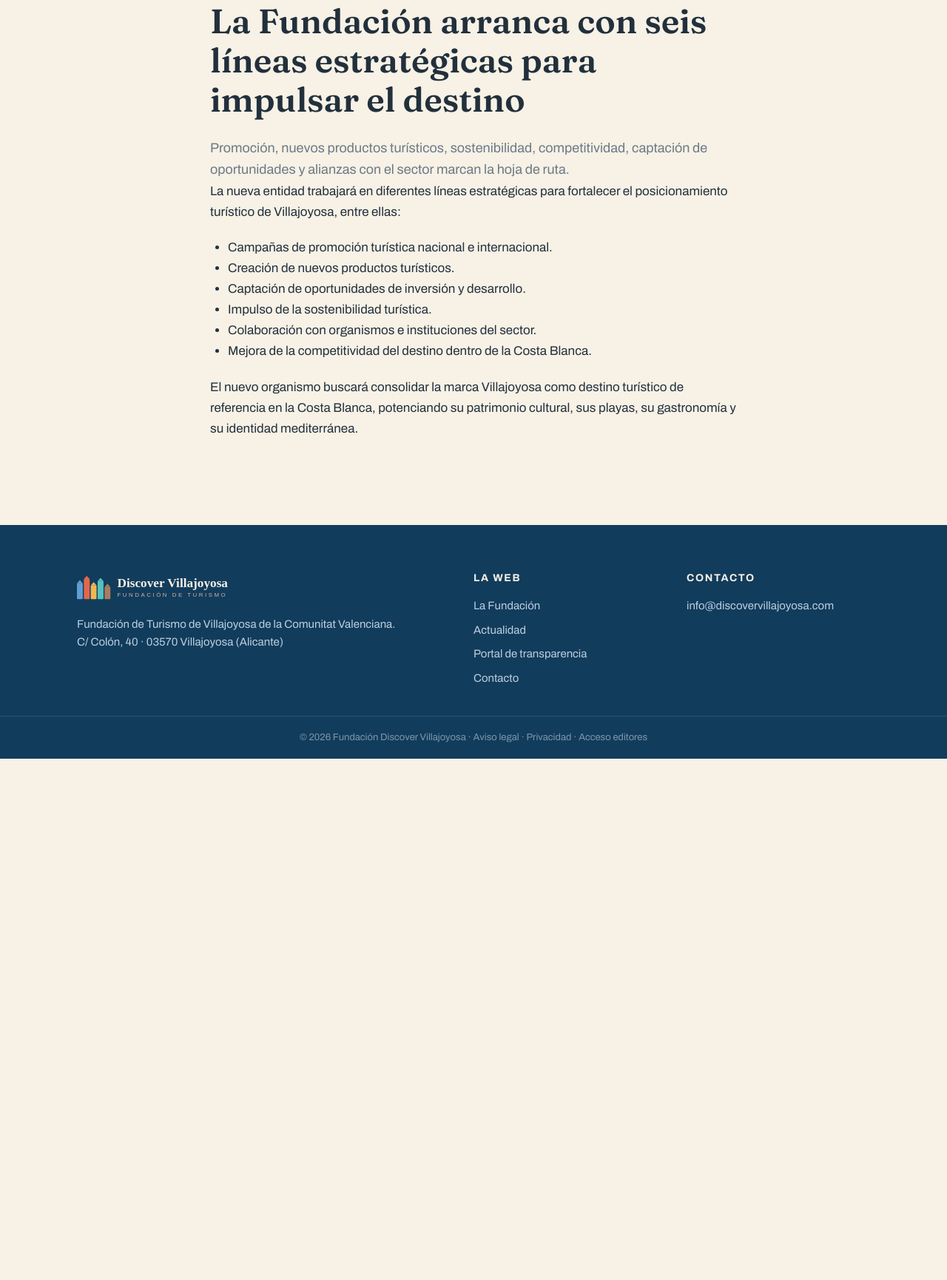
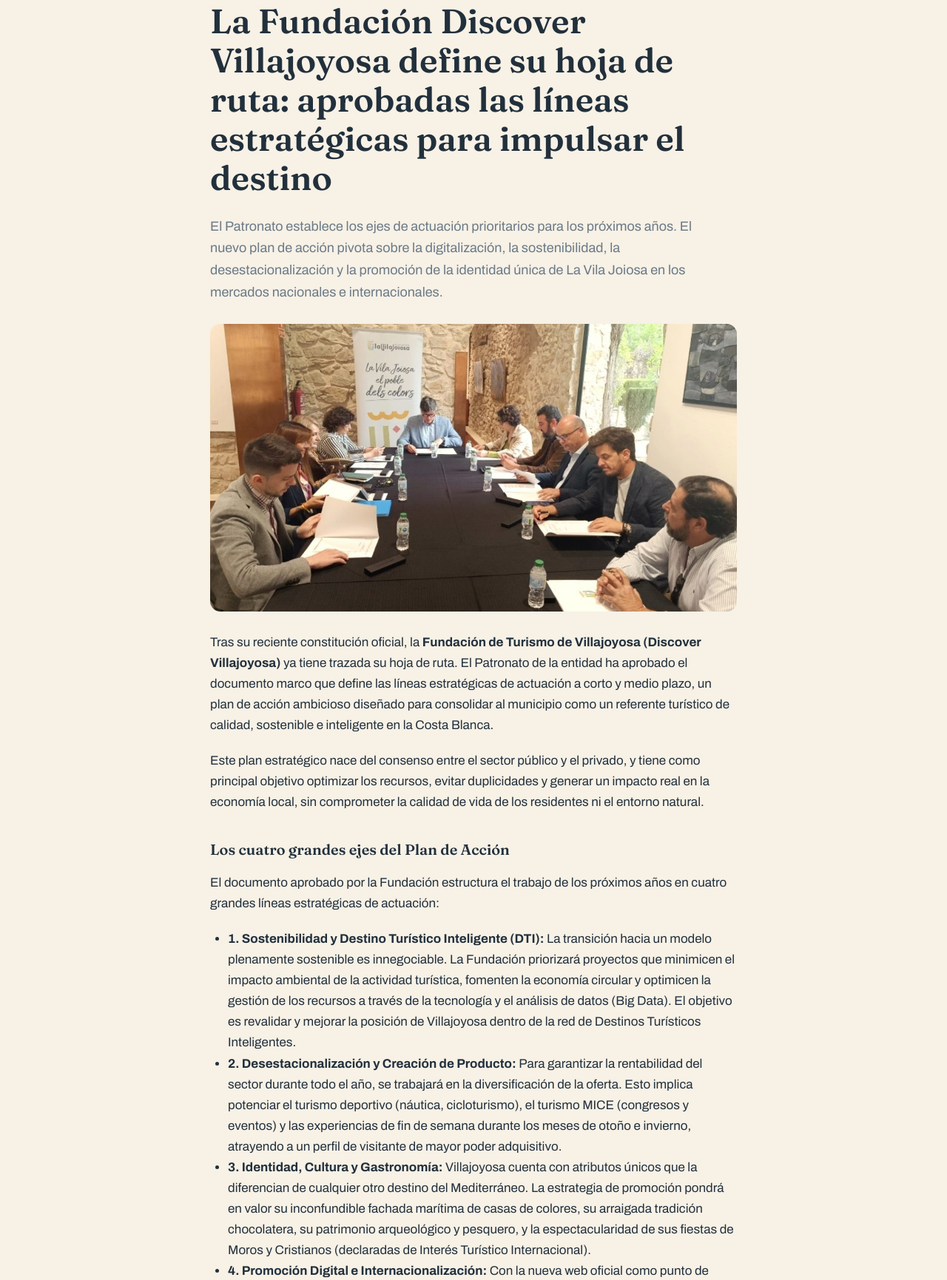
Before and after one commit to BigDataHosbec/discover-villajoyosa, an Eleventy site: page content/noticias/2026-05-16-lineas-estrategicas.md in a window 1280 px wide. Shown: the part 224-1955 px from the top of the page at 74% size. Before the commit the page ends 1250 px from the top, so only its background shows below. Built offline with nearby package versions, Linux system fonts and the light colour scheme; Eleventy itself is replaced by a stand-in of ours; files that its build step writes are made by us from their sources.

Commit message:
Update noticia “2026-05-16-lineas-estrategicas” +1

```diff
--- a/content/noticias/2026-05-16-lineas-estrategicas.md
+++ b/content/noticias/2026-05-16-lineas-estrategicas.md
@@ -1,16 +1,25 @@
 ---
-title: La Fundación arranca con seis líneas estratégicas para impulsar el destino
+title: 'La Fundación Discover Villajoyosa define su hoja de ruta: aprobadas las líneas estratégicas para impulsar el destino'
 date: 2026-05-16
-resumen: Promoción, nuevos productos turísticos, sostenibilidad, competitividad, captación de oportunidades y alianzas con el sector marcan la hoja de ruta.
-imagen: ""
+resumen: El Patronato establece los ejes de actuación prioritarios para los próximos años. El nuevo plan de acción pivota sobre la digitalización, la sostenibilidad, la desestacionalización y la promoción de la identidad única de La Vila Joiosa en los mercados nacionales e internacionales.
+imagen: /uploads/IMG_20260515_143700-1024x559.jpg
 ---
-La nueva entidad trabajará en diferentes líneas estratégicas para fortalecer el posicionamiento turístico de Villajoyosa, entre ellas:
 
-- Campañas de promoción turística nacional e internacional.
-- Creación de nuevos productos turísticos.
-- Captación de oportunidades de inversión y desarrollo.
-- Impulso de la sostenibilidad turística.
-- Colaboración con organismos e instituciones del sector.
-- Mejora de la competitividad del destino dentro de la Costa Blanca.
+Tras su reciente constitución oficial, la **Fundación de Turismo de Villajoyosa (Discover Villajoyosa)** ya tiene trazada su hoja de ruta. El Patronato de la entidad ha aprobado el documento marco que define las líneas estratégicas de actuación a corto y medio plazo, un plan de acción ambicioso diseñado para consolidar al municipio como un referente turístico de calidad, sostenible e inteligente en la Costa Blanca.
 
-El nuevo organismo buscará consolidar la marca Villajoyosa como destino turístico de referencia en la Costa Blanca, potenciando su patrimonio cultural, sus playas, su gastronomía y su identidad mediterránea.
+Este plan estratégico nace del consenso entre el sector público y el privado, y tiene como principal objetivo optimizar los recursos, evitar duplicidades y generar un impacto real en la economía local, sin comprometer la calidad de vida de los residentes ni el entorno natural.
+
+### Los cuatro grandes ejes del Plan de Acción
+
+El documento aprobado por la Fundación estructura el trabajo de los próximos años en cuatro grandes líneas estratégicas de actuación:
+
+- **1. Sostenibilidad y Destino Turístico Inteligente (DTI):** La transición hacia un modelo plenamente sostenible es innegociable. La Fundación priorizará proyectos que minimicen el impacto ambiental de la actividad turística, fomenten la economía circular y optimicen la gestión de los recursos a través de la tecnología y el análisis de datos (Big Data). El objetivo es revalidar y mejorar la posición de Villajoyosa dentro de la red de Destinos Turísticos Inteligentes.
+- **2. Desestacionalización y Creación de Producto:** Para garantizar la rentabilidad del sector durante todo el año, se trabajará en la diversificación de la oferta. Esto implica potenciar el turismo deportivo (náutica, cicloturismo), el turismo MICE (congresos y eventos) y las experiencias de fin de semana durante los meses de otoño e invierno, atrayendo a un perfil de visitante de mayor poder adquisitivo.
+- **3. Identidad, Cultura y Gastronomía:** Villajoyosa cuenta con atributos únicos que la diferencian de cualquier otro destino del Mediterráneo. La estrategia de promoción pondrá en valor su inconfundible fachada marítima de casas de colores, su arraigada tradición chocolatera, su patrimonio arqueológico y pesquero, y la espectacularidad de sus fiestas de Moros y Cristianos (declaradas de Interés Turístico Internacional).
+- **4. Promoción Digital e Internacionalización:** Con la nueva web oficial como punto de partida, Discover Villajoyosa lanzará campañas de marketing digital altamente segmentadas. Se buscará fidelizar al turista nacional, pero con un fuerte enfoque en recuperar y ampliar la cuota de mercados internacionales estratégicos, trabajando de la mano con el Patronato Provincial de Turismo de la Costa Blanca y el tejido empresarial local (HOSBEC y asociaciones hosteleras).
+
+### Un compromiso con el futuro de La Vila
+
+El desarrollo de estas líneas estratégicas supone el inicio operativo de la Fundación. _«Ya tenemos la estructura, el consenso y ahora también la hoja de ruta. Este plan estratégico es nuestra guía para que Villajoyosa compita en la primera línea del turismo nacional e internacional, ofreciendo excelencia y protegiendo lo que nos hace únicos»_, destacan desde la presidencia del Patronato.
+
+En las próximas semanas, la Fundación Discover Villajoyosa comenzará a desplegar las primeras acciones concretas derivadas de este documento marco, abriendo una nueva etapa de profesionalización y crecimiento para el motor económico de la ciudad.
```
Also changed, not shown: uploads/IMG_20260515_143700-1024x559.jpg (added).
